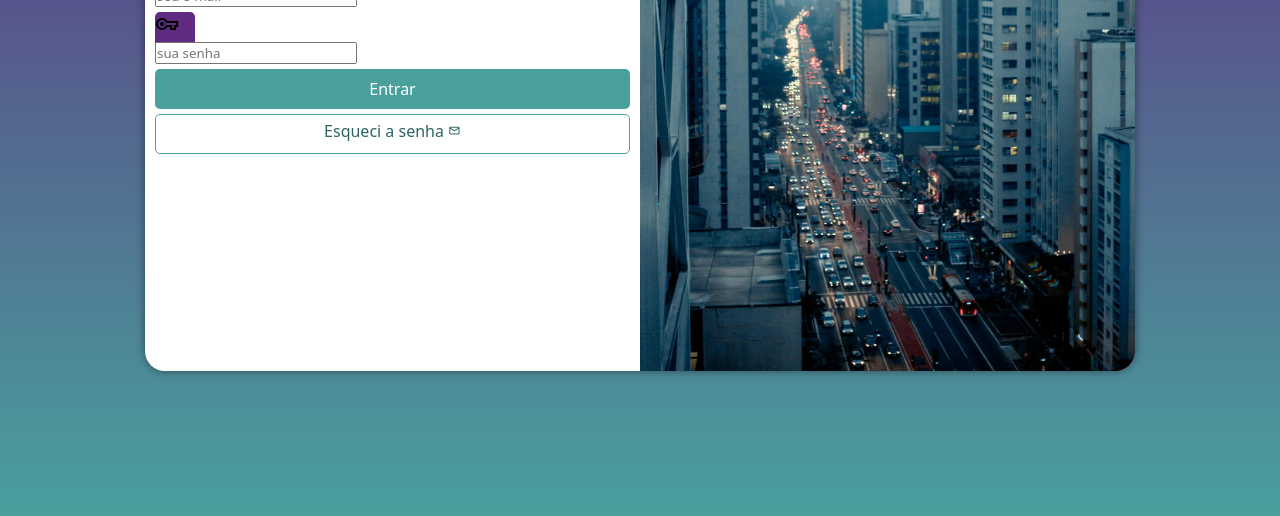
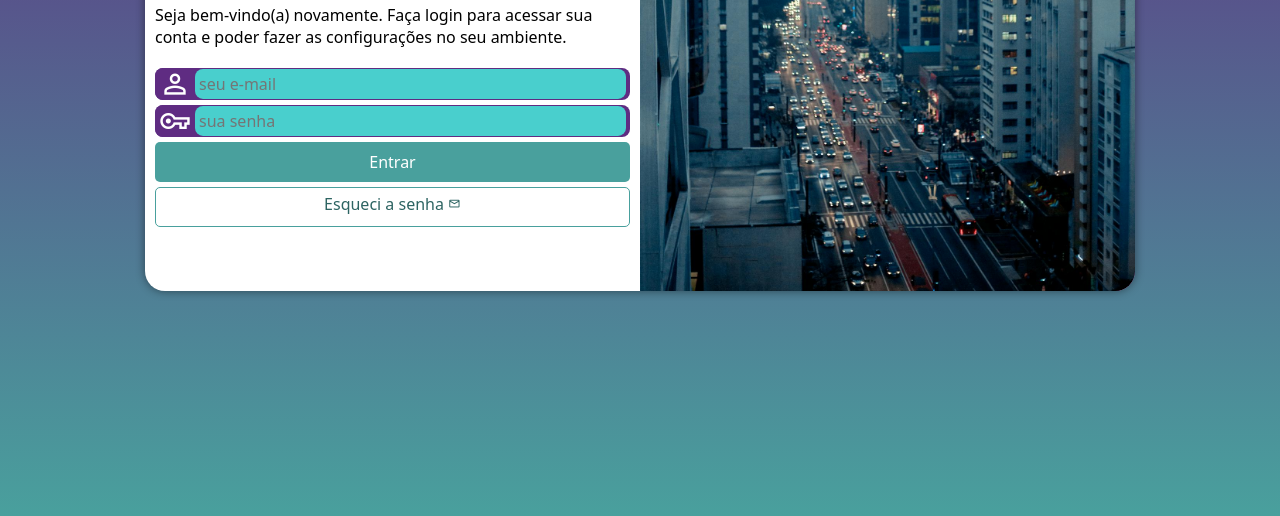
Before and after one commit to JoaotorresGT/projeto-login, a plain HTML site: page index.html in a window 1280 px wide. Shown: the part 284-800 px from the top of the page. Drawn offline with nearby package versions, Linux system fonts and the light colour scheme.

Commit message:
resolvendo erros

```diff
--- a/estilos/media-query.css
+++ b/estilos/media-query.css
@@ -8,6 +8,7 @@
 
     section#login {
         width: 90vw;
+        height: 280px;
     }
     section#login > #imagem {
         float: left;
@@ -29,6 +30,7 @@
 
     section#login {
         width: 990px;
+        height: 350px;
     }
 
     section#login > #imagem {
@@ -47,6 +49,7 @@
     }
 
     div#formulario > p {
-        font-size: 0.8em;
+        font-size: 1em;
+        margin: 20px 0px;
     }
 }
--- a/estilos/style.css
+++ b/estilos/style.css
@@ -30,9 +30,8 @@ section#login {
     position: absolute;
     top: 50%;
     left: 50%;
-    transform: translate(-50%, -50%);
+
     overflow: hidden;
-
     background-color: white;
     width: 280px;
     height: 510px;
@@ -41,6 +40,7 @@ section#login {
 
     transition: width .3s, height .3s;
     transition-timing-function: ease;
+    transform: translate(-50%, -50%);
 }
 
 section#login > #imagem {
@@ -66,19 +66,44 @@ div#formulario > p {
     font-size: 0.8em;
 }
 
-/* esta dando errado e n sei pq */
-form > div.campo {
+
+form > .campo {
     background-color: #5f2c82;
     width: 100%;
-    display: block;
-    width: 40px;
-    border-radius: 5px;
+    display: flex; /* FLEX para alinhar ícone e input */
+    align-items: center; /* Centralizar verticalmente */
+    border-radius: 8px;
     margin: 5px 0px;
 }
 
-div.campo > label {
+
+div .campo > label {
     display: none;
+}
 
+div.campo > i {
+    color: white;
+    background-color: #5f2c82; /* Cor roxa do tema */
+    font-size: 2em;
+    width: 40px;
+    text-align: center;
+    border-radius: 8px;
+}
+
+div.campo > input {
+    background-color: #49cfcd;
+    font-size: 1em;
+    width: calc(100% - 44px); /* Ajustando para caber ao lado do ícone */
+    height: 100%;
+
+    border: 0px;
+    border-radius: 8px;
+    padding: 4px;
+    transform: translateY(-0.1px);
+}
+
+div.campo > input:focus-within {
+    background-color: white;
 }
 
 form > input[type=submit] {
```
